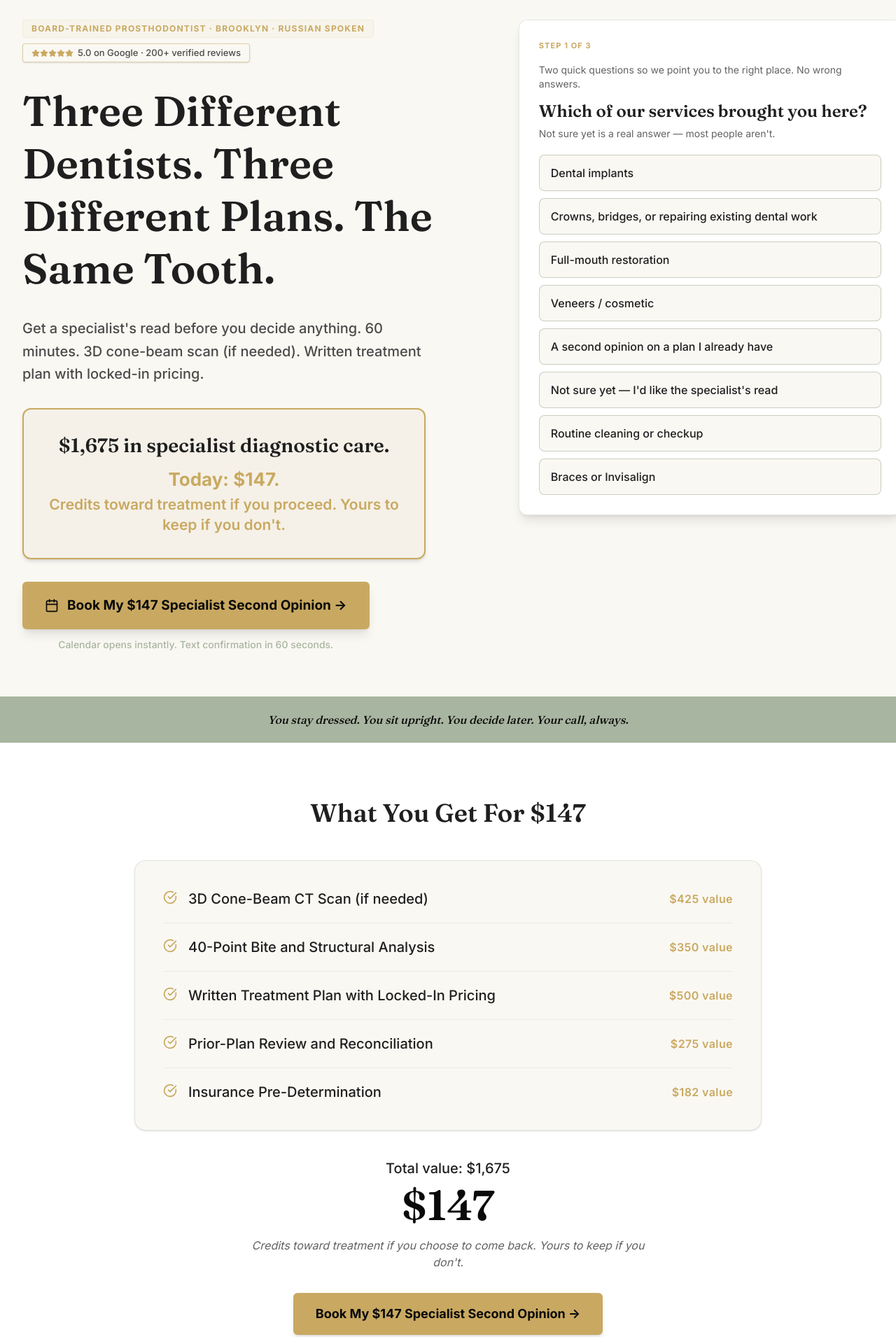
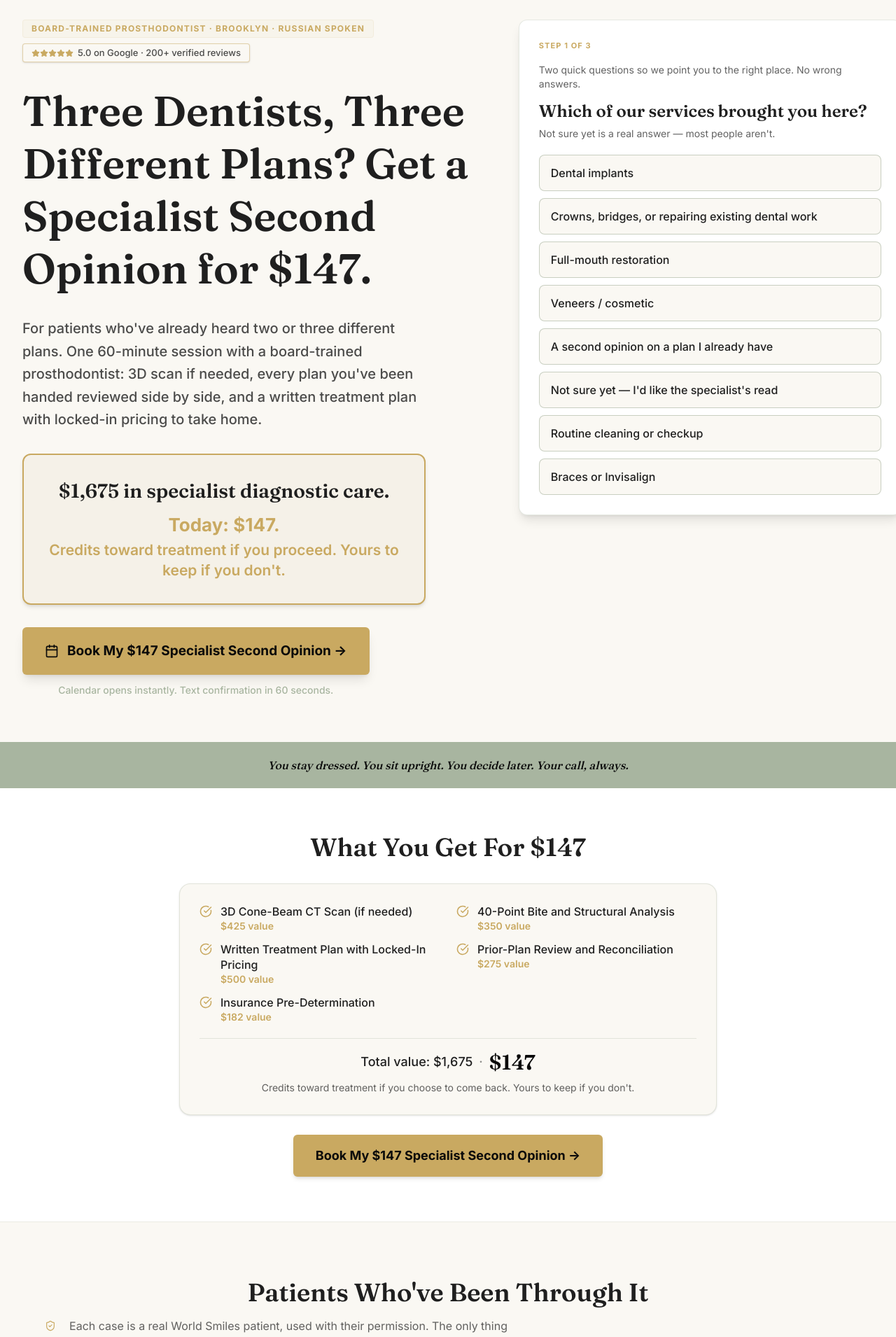
Before and after one commit to growth-labmedia/worldsmiles-site, a React (Vite) app: page /landing in a window 1280 px wide. Shown: the part 100-2010 px from the top of the page at 70% size. Built offline with nearby package versions, Linux system fonts and the light colour scheme.

Commit message:
LP: offer-led hero headline/subhead on both pages; route-out has no restart; compact $147 offer card
Co-Authored-By: Claude Fable 5.1 <noreply@anthropic.com>

```diff
--- a/src/components/landing/QualificationFlow.tsx
+++ b/src/components/landing/QualificationFlow.tsx
@@ -23,7 +23,7 @@ interface QualificationFlowProps {
  *  - The Q2 (carrier) answer is React state only. It picks the next screen and is never
  *    written to a URL, form field, webhook, or analytics payload.
  *  - The Q1 answer is likewise never transmitted. (See config `frontDeskTag` note.)
- *  - Disqualified = inline screen. No URL change, no contact record, no submission.
+ *  - Disqualified = inline screen. No URL change, no contact record, no submission, no restart.
  *  - The webhook receives { firstName, lastName, phone, email } and nothing else.
  *  - Analytics receives step numbers only (typed in lib/analytics.ts).
  */
@@ -111,15 +111,6 @@ export default function QualificationFlow({ locale }: QualificationFlowProps) {
       setScreen('calendar');
       scrollToTop();
     }
-  };
-
-  const restart = () => {
-    setPendingRoute(null);
-    setLead({ firstName: '', lastName: '', phone: '', email: '' });
-    setStatus('idle');
-    finished.current = false;
-    setScreen('q1');
-    scrollToTop();
   };
 
   const back = () => {
@@ -262,9 +253,7 @@ export default function QualificationFlow({ locale }: QualificationFlowProps) {
         <div className="text-center py-4">
           <h3 className="font-serif text-2xl font-semibold text-pract-charcoal">{t(cfg.disqualify.heading, locale)}</h3>
           <p className="mt-3 text-base text-pract-charcoal/80 leading-relaxed max-w-md mx-auto">{t(cfg.disqualify.body, locale)}</p>
-          <button type="button" onClick={restart} className="mt-6 inline-flex items-center gap-1.5 text-sm font-semibold text-pract-charcoal hover:text-pract-gold min-h-[44px] px-3 cursor-pointer">
-            <ArrowLeft size={16} /> {t(cfg.ui.restart, locale)}
-          </button>
+          {/* No restart, no CTA — by design (see config). */}
         </div>
       )}
     </div>
--- a/src/config/landingInsurance.config.ts
+++ b/src/config/landingInsurance.config.ts
@@ -12,7 +12,8 @@ type Overrides = Partial<Record<Keys, string>>;
 
 const en: Overrides = {
   nav_cta: 'Book My Insurance Consult',
-  hero_subhead: "Get a specialist's read before you decide anything. 60 minutes. 3D cone-beam scan (if needed). Written treatment plan with your real out-of-pocket cost.",
+  hero_headline: 'Three Dentists, Three Different Plans? Get a Specialist Second Opinion — We Accept Your Insurance.',
+  hero_subhead: "For patients who've already heard two or three different plans. One 60-minute session with a board-trained prosthodontist: 3D scan if needed, every plan you've been handed reviewed side by side, and a written treatment plan with your real out-of-pocket cost. We verify your benefits before you come in.",
   hero_value_card_1: "You're in-network. Let's use it.",
   hero_value_card_2_1: 'We verify your benefits before you come in.',
   hero_value_card_2_2: 'Your real cost, in writing, before anything starts.',
@@ -32,7 +33,8 @@ const en: Overrides = {
 
 const ru: Overrides = {
   nav_cta: 'Записаться по страховке',
-  hero_subhead: 'Получите мнение узкого специалиста до принятия решения. 60 минут. 3D-снимок (при необходимости). Письменный план лечения с вашей реальной стоимостью.',
+  hero_headline: 'Три стоматолога — три разных плана? Получите второе мнение специалиста — мы принимаем вашу страховку.',
+  hero_subhead: 'Для пациентов, которые уже услышали два-три разных плана лечения. Одна 60-минутная консультация с сертифицированным протезистом: 3D-снимок при необходимости, разбор всех предложенных вам планов и письменный план лечения с вашей реальной стоимостью. Мы проверим вашу страховку до визита.',
   hero_value_card_1: 'Ваша страховка у нас принимается. Давайте её используем.',
   hero_value_card_2_1: 'Мы проверим ваши страховые выплаты до визита.',
   hero_value_card_2_2: 'Ваша реальная стоимость — письменно, до начала лечения.',
--- a/src/lib/translations.ts
+++ b/src/lib/translations.ts
@@ -7,8 +7,8 @@ export const translations = {
     // Hero
     hero_eyebrow: "BOARD-TRAINED PROSTHODONTIST · BROOKLYN · RUSSIAN SPOKEN",
     hero_trust_badge: "5.0 on Google · 200+ verified reviews",
-    hero_headline: "Three Different Dentists. Three Different Plans. The Same Tooth.",
-    hero_subhead: "Get a specialist's read before you decide anything. 60 minutes. 3D cone-beam scan (if needed). Written treatment plan with locked-in pricing.",
+    hero_headline: "Three Dentists, Three Different Plans? Get a Specialist Second Opinion for $147.",
+    hero_subhead: "For patients who've already heard two or three different plans. One 60-minute session with a board-trained prosthodontist: 3D scan if needed, every plan you've been handed reviewed side by side, and a written treatment plan with locked-in pricing to take home.",
     hero_value_card_1: "$1,675 in specialist diagnostic care.",
     hero_value_card_2_1: "Today: $147.",
     hero_value_card_2_2: "Credits toward treatment if you proceed. Yours to keep if you don't.",
@@ -105,8 +105,8 @@ export const translations = {
     // Hero
     hero_eyebrow: "СЕРТИФИЦИРОВАННЫЙ ВРАЧ-ПРОСТОДОНТ · БРУКЛИН · МЫ ГОВОРИМ ПО-РУССКИ",
     hero_trust_badge: "5.0 в Google · Более 200 реальных отзывов",
-    hero_headline: "Три разных стоматолога. Три разных плана. Один и тот же зуб.",
-    hero_subhead: "Получите компетентное мнение узкого специалиста до принятия решения. 60 минут. 3D-снимок (при необходимости). Письменный план с фиксированной ценой.",
+    hero_headline: "Три стоматолога — три разных плана? Получите второе мнение специалиста за $147.",
+    hero_subhead: "Для пациентов, которые уже услышали два-три разных плана лечения. Одна 60-минутная консультация с сертифицированным протезистом: 3D-снимок при необходимости, разбор всех предложенных вам планов и письменный план лечения с фиксированной ценой, который останется у вас.",
     hero_value_card_1: "$1,675 за специализированную диагностику.",
     hero_value_card_2_1: "Сегодня: $147.",
     hero_value_card_2_2: "Сумма зачтется в стоимость лечения. План остается у вас в любом случае.",
--- a/src/pages/LandingPage.tsx
+++ b/src/pages/LandingPage.tsx
@@ -174,8 +174,7 @@ export default function LandingPage({ variant = 'selfpay' }: { variant?: Landing
         </p>
       </div>
 
-      {/* 3. THE OFFER STACK — compact checklist on the insurance variant, full value stack on the $147 page */}
-      {variant === 'insurance' ? (
+      {/* 3. THE OFFER — one compact checklist card. $147 page keeps its value anchors + total; insurance page shows the note only. */}
       <section className="py-14 md:py-16 px-4 md:px-8 relative bg-white">
         <div className="max-w-3xl mx-auto">
           <h2 className="text-center font-serif text-3xl md:text-4xl font-semibold mb-8 text-pract-charcoal">
@@ -183,16 +182,34 @@ export default function LandingPage({ variant = 'selfpay' }: { variant?: Landing
           </h2>
           <div className="bg-pract-cream p-5 md:p-7 rounded-2xl border border-pract-sage/30 shadow-sm">
             <ul className="grid grid-cols-1 sm:grid-cols-2 gap-x-6 gap-y-3">
-              {[t.offer_1_title, t.offer_2_title, t.offer_3_title, t.offer_4_title, t.offer_5_title].map((title, i) => (
+              {[
+                { title: t.offer_1_title, val: t.offer_1_value },
+                { title: t.offer_2_title, val: t.offer_2_value },
+                { title: t.offer_3_title, val: t.offer_3_value },
+                { title: t.offer_4_title, val: t.offer_4_value },
+                { title: t.offer_5_title, val: t.offer_5_value },
+              ].map((item, i) => (
                 <li key={i} className="flex items-start gap-3">
                   <CheckCircle className="text-pract-gold shrink-0 mt-0.5" size={18} aria-hidden="true" />
-                  <span className="text-base text-pract-charcoal font-medium leading-snug">{title}</span>
+                  <span className="text-base text-pract-charcoal font-medium leading-snug">
+                    {item.title}
+                    {variant === 'selfpay' && (
+                      <span className="block text-sm text-pract-gold font-semibold">{item.val}</span>
+                    )}
+                  </span>
                 </li>
               ))}
             </ul>
-            <p className="mt-5 pt-4 border-t border-pract-sage/30 text-sm text-pract-charcoal/70 text-center">
-              {t.offer_note}
-            </p>
+            <div className="mt-5 pt-4 border-t border-pract-sage/30 text-center">
+              {variant === 'selfpay' && (
+                <p className="text-base md:text-lg text-pract-charcoal font-medium">
+                  {t.offer_subtotal} <span className="text-pract-charcoal/50 mx-1">·</span> <span className="font-serif font-bold text-2xl md:text-3xl text-pract-black align-middle">{t.offer_investment}</span>
+                </p>
+              )}
+              <p className={`text-sm text-pract-charcoal/70 ${variant === 'selfpay' ? 'mt-2' : ''}`}>
+                {t.offer_note}
+              </p>
+            </div>
           </div>
           <div className="mt-7 text-center">
             <a href="#book" onClick={scrollToCalendar} className="inline-block bg-pract-gold text-pract-black px-8 py-4 rounded-md text-lg font-bold hover:bg-pract-gold-hover transition-colors shadow-md w-full sm:w-auto">
@@ -201,50 +218,6 @@ export default function LandingPage({ variant = 'selfpay' }: { variant?: Landing
           </div>
         </div>
       </section>
-      ) : (
-      <section className="py-20 px-4 md:px-8 relative bg-white">
-        <div className="max-w-4xl mx-auto">
-          <h2 className="text-center font-serif text-3xl md:text-4xl font-semibold mb-12 text-pract-charcoal">
-            {t.offer_title}
-          </h2>
-
-          <div className="bg-pract-cream p-6 md:p-10 rounded-2xl border border-pract-sage/30 shadow-sm">
-            {[
-              { title: t.offer_1_title, val: t.offer_1_value },
-              { title: t.offer_2_title, val: t.offer_2_value },
-              { title: t.offer_3_title, val: t.offer_3_value },
-              { title: t.offer_4_title, val: t.offer_4_value },
-              { title: t.offer_5_title, val: t.offer_5_value }
-            ].map((item, i) => (
-              <div key={i} className="flex flex-col sm:flex-row sm:items-center justify-between border-b border-pract-sage/20 pb-5 mb-5 last:border-0 last:pb-0 last:mb-0 gap-2 sm:gap-6">
-                <div className="flex items-start gap-4">
-                  <CheckCircle className="text-pract-gold shrink-0 mt-0.5" size={20} />
-                  <span className="text-lg md:text-xl text-pract-charcoal font-medium">{item.title}</span>
-                </div>
-                <span className="text-pract-gold font-semibold tracking-wide whitespace-nowrap text-right">
-                  {item.val}
-                </span>
-              </div>
-            ))}
-          </div>
-
-          <div className="mt-10 text-center">
-            <div className="text-lg md:text-xl text-pract-charcoal mb-2 font-medium">
-              {t.offer_subtotal}
-            </div>
-            <div className="text-5xl md:text-6xl font-serif font-bold text-pract-black mb-4">
-              {t.offer_investment}
-            </div>
-            <p className="italic text-pract-charcoal/70 text-base mb-8 max-w-xl mx-auto">
-              {t.offer_note}
-            </p>
-            <a href="#book" onClick={scrollToCalendar} className="inline-block bg-pract-gold text-pract-black px-8 py-4 rounded-md text-lg font-bold hover:bg-pract-gold-hover transition-colors shadow-md w-full sm:w-auto">
-              {t.hero_cta}
-            </a>
-          </div>
-        </div>
-      </section>
-      )}
 
       {/* 4. SOCIAL PROOF — CASE RESULT CARDS (config/cases.config.ts; SHOW_CASE_RESULTS kill switch) */}
       <CaseResultCards locale={lang} />
```
Also changed, not shown: src/config/qualification.config.ts (+6 -6 lines).
